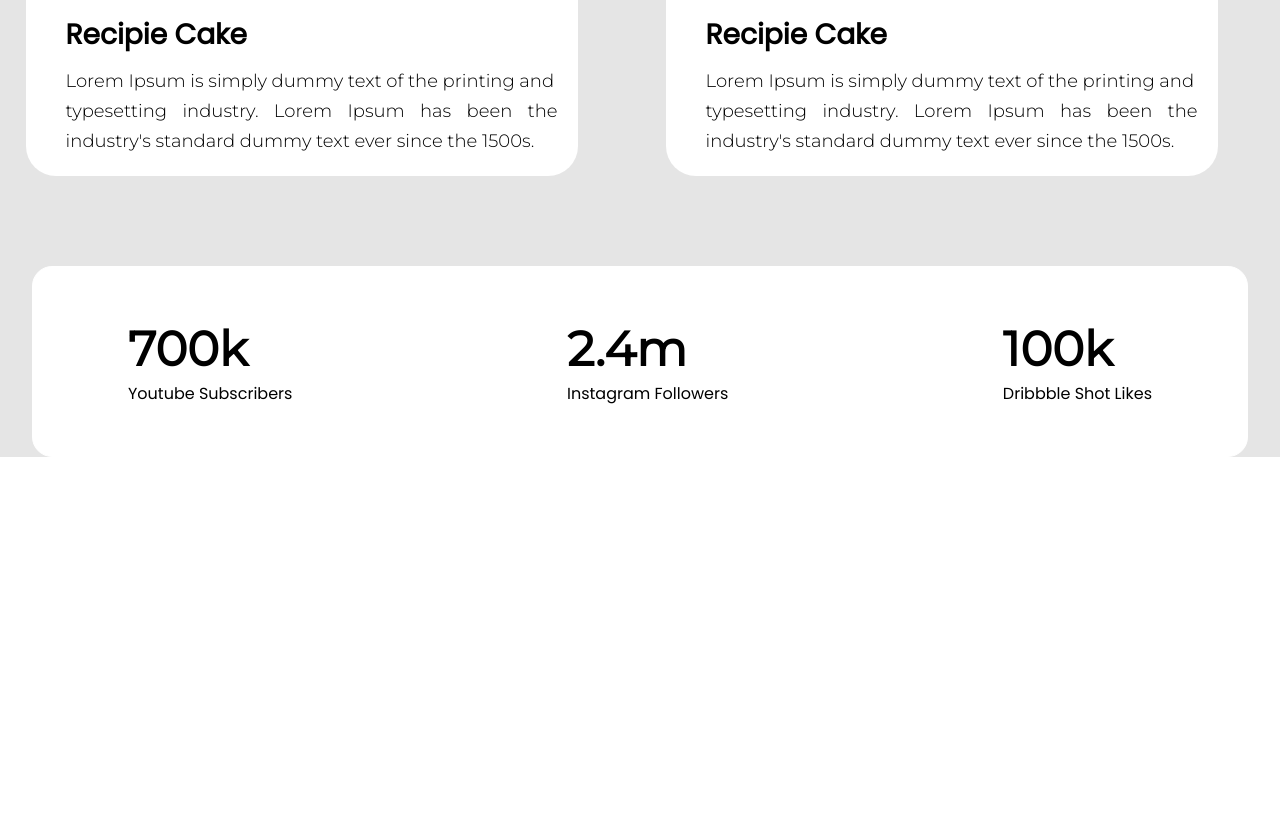
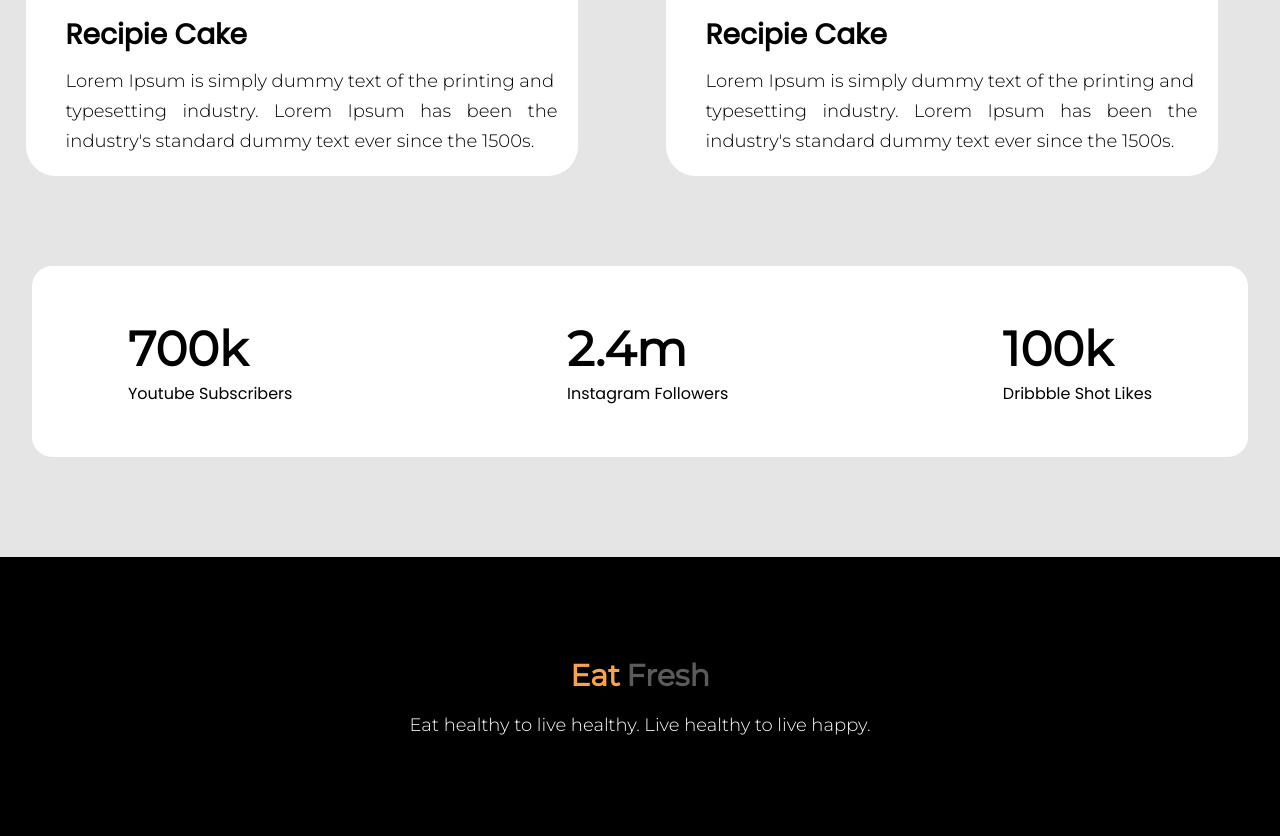
Before and after one commit to ashikur166/eat-healthy, a plain HTML site: page index.html in a window 1280 px wide. Shown: the part 2061-2897 px from the top of the page. Before the commit the page ends 2518 px from the top, so only its background shows below. Drawn offline with Linux system fonts and the light colour scheme.

Commit message:
footer-section complete

```diff
--- a/index.html
+++ b/index.html
@@ -93,4 +93,10 @@
      </section>
      <!-- Recipe section -->
 </body>
+<!-- Footer section -->
+<footer id="footer-section">
+     <h2><span class="color-1">Eat</span> <span class="color-2">  Fresh </span></h2>
+     <p>Eat healthy to live healthy. Live healthy to live happy.</p>
+</footer>
+<!-- Footer section -->
 </html>
--- a/style.css
+++ b/style.css
@@ -107,6 +107,7 @@ p {
 /* Recipe Section */
 #recipe-section {
     background: #E5E5E5;
+    padding-bottom: 100px;
 }
 
 .recipe-head {
@@ -175,6 +176,7 @@ p {
     background: white;
     padding: 50px 95px;
     border-radius: 20px;
+
 }
 .recipe-footer h2 {
     font-family: 'Montserrat', sans-serif;
@@ -184,6 +186,32 @@ p {
     text-align: left;
 }
 
+/* Footer section */
+
+#footer-section {
+    font-family: 'Montserrat', sans-serif;
+    background: black;
+    color:white;
+    text-align: center;
+    padding: 100px 0;
+
+
+}
+.color-1 {
+  font-size: 30px;
+  color: #FBA24F;
+}
+.color-2 {
+    font-size: 30px;
+    color: #5B5B5B;
+  }
+
+  #footer-section p {
+    padding-top: 20px;
+    font-size: 18px;
+    font-weight: 300;
+  }
+
 
 
 /* Recipe Section */
```
